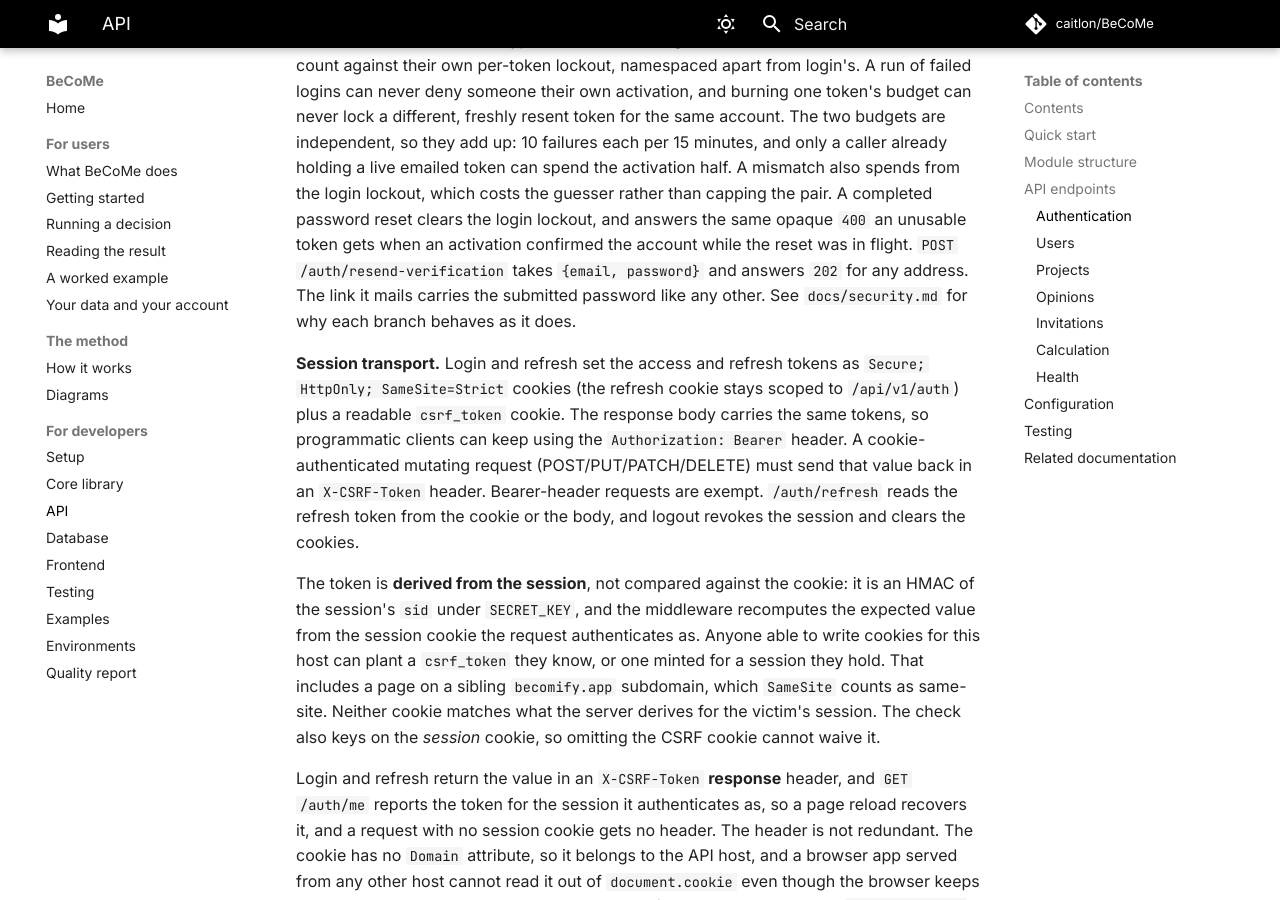
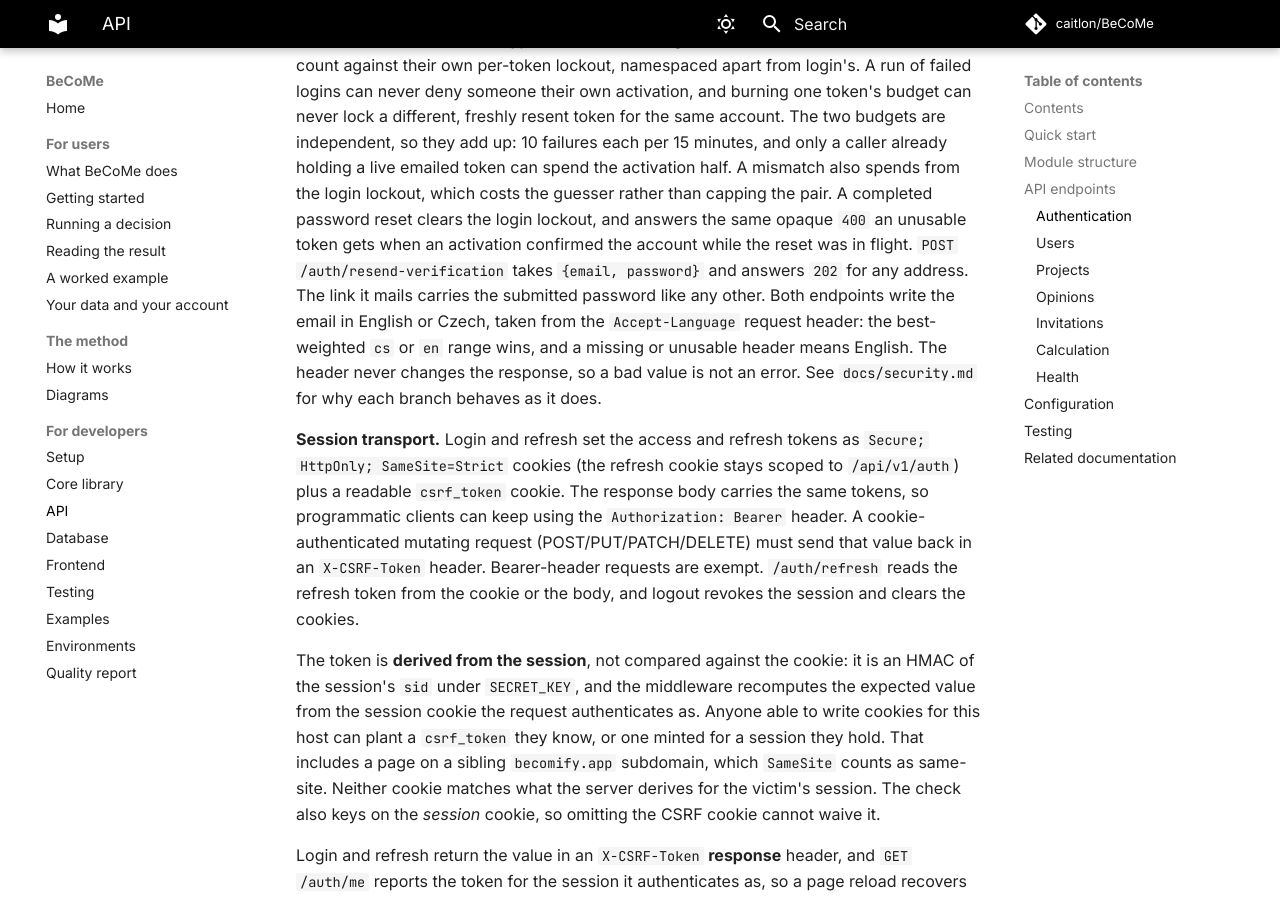
Before and after one commit to caitlon/BeCoMe, an MkDocs documentation site: the page built from docs/dev/api.md, in a window 1280 px wide and 900 px high, scrolled down 3521 px. Built offline with MkDocs 1.6.1 and Material for MkDocs 9.7.7, drawn with Linux system fonts in a browser that asks for light colours; comment, search, counter and statistics services are not loaded.

Commit message:
docs: note that the email language comes from Accept-Language

```diff
--- a/api/README.md
+++ b/api/README.md
@@ -146,8 +146,10 @@ which costs the guesser rather than capping the pair. A completed password reset
 login lockout, and answers the same opaque `400` an unusable token gets when an activation
 confirmed the account while the reset was in flight. `POST /auth/resend-verification` takes
 `{email, password}` and answers `202` for any address. The link it mails carries the submitted
-password like any other. See `docs/security.md` for why each branch behaves as it
-does.
+password like any other. Both endpoints write the email in English or Czech, taken from the
+`Accept-Language` request header: the best-weighted `cs` or `en` range wins, and a missing or
+unusable header means English. The header never changes the response, so a bad value is not
+an error. See `docs/security.md` for why each branch behaves as it does.
 
 **Session transport.** Login and refresh set the access and refresh tokens as
 `Secure; HttpOnly; SameSite=Strict` cookies (the refresh cookie stays scoped to
```
